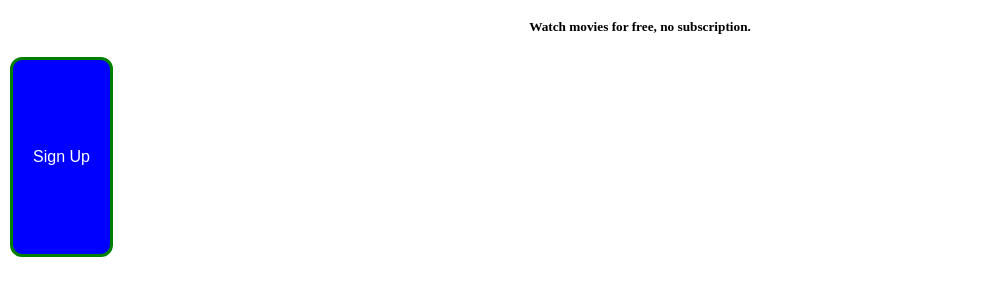
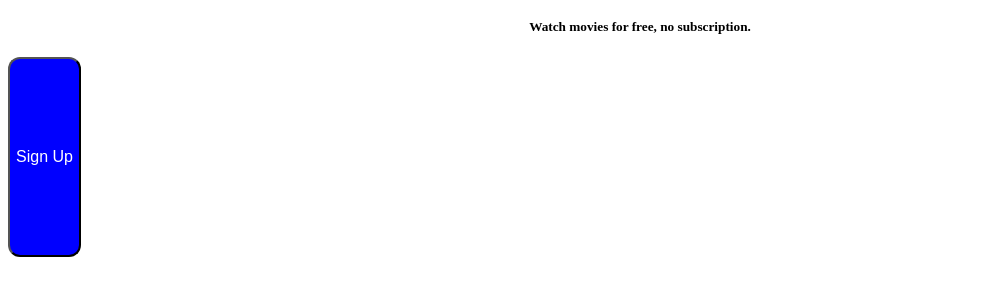
Before and after one commit to TristHub/movieflix, a plain HTML site: page index.html in a window 1280 px wide. Shown: the part 198-494 px from the top of the page, without its empty margins (0-990 px from the left). Drawn offline with Linux system fonts and the light colour scheme.

Commit message:
Update style.css

```diff
--- a/style.css
+++ b/style.css
@@ -14,12 +14,9 @@ button {
   justify-content: center;
   align-items: center;
   height: 200px;
-  border: 3px solid green;
   background-color: blue; /* Green */
   color: white;
-  padding: 20px;
   font-size: 16px;
-  margin: 4px 2px;
   cursor: pointer;
   border-radius: 12px;
 }
```
